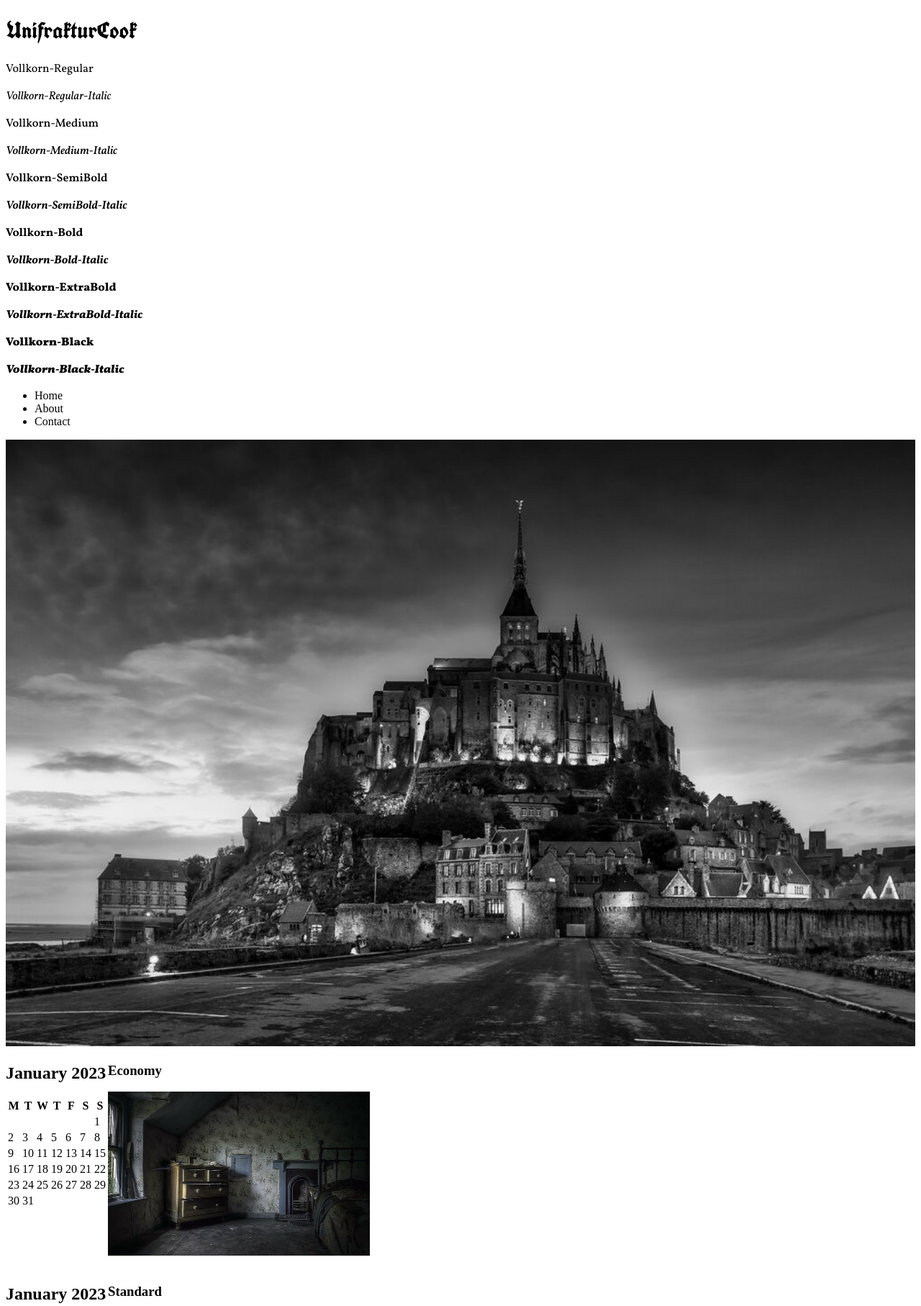
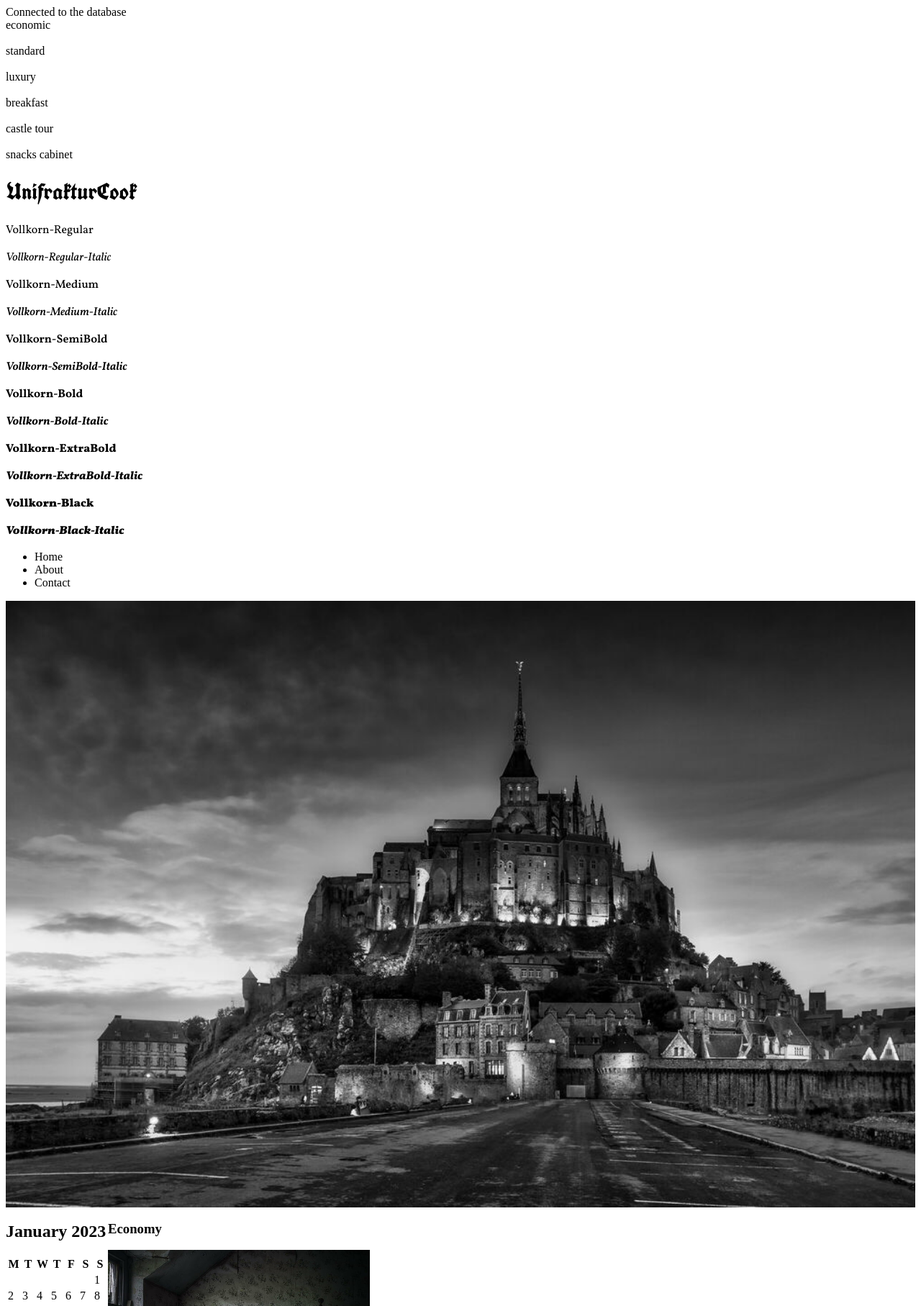
Before and after one commit to Emma-Jonna/Island-Hotel, a PHP site: page / in a window 1280 px wide. Shown: the top 1815 px of the page at 72% size. Run offline with PHP 8.4, Linux system fonts and the light colour scheme; data comes from the database, SQL or seed files in the repository; both versions use the stored data as it was after the commit.

Commit message:
connected to the database

```diff
--- a/CSS/fonts.css
+++ b/CSS/fonts.css
@@ -1,41 +1,37 @@
 @font-face {
   font-family: 'UnifrakturCook';
   src: local('UnifrakturCook'),
-    url('/Fonts/UnifrakturCook/UnifrakturCook-Bold.woff2') format('woff2'),
-    url('/Fonts/UnifrakturCook/UnifrakturCook-Bold.woff') format('wuff');
+    url('./Fonts/UnifrakturCook/UnifrakturCook-Bold.woff2') format('woff2'),
+    url('./Fonts/UnifrakturCook/UnifrakturCook-Bold.woff') format('wuff');
   font-weight: 700;
 }
 
 @font-face {
   font-family: 'Vollkorn-Regular';
-  src: local('Vollkorn-Regular'),
-    url('/Fonts/Vollkorn/Vollkorn-Regular.woff2') format('woff2'),
-    url('/Fonts/Vollkorn/Vollkorn-Regular.woff') format('wuff');
+  src: url('../Fonts/Vollkorn/Vollkorn-Regular.woff2') format('woff2'),
+    url('../Fonts/Vollkorn/Vollkorn-Regular.woff') format('wuff');
   font-weight: 400;
 }
 
 @font-face {
   font-family: 'Vollkorn-Regular-Italic';
-  src: local('Vollkorn-Regular-Italic'),
-    url('/Fonts/Vollkorn/Vollkorn-Italic.woff2') format('woff2'),
-    url('/Fonts/Vollkorn/Vollkorn-Italic.woff') format('wuff');
+  src: url('../Fonts/Vollkorn/Vollkorn-Italic.woff2') format('woff2'),
+    url('../Fonts/Vollkorn/Vollkorn-Italic.woff') format('wuff');
   font-weight: 400;
   font-style: italic;
 }
 
 @font-face {
   font-family: 'Vollkorn-Medium';
-  src: local('Vollkorn-Medium'),
-    url('/Fonts/Vollkorn/Vollkorn-Medium.woff2') format('woff2'),
-    url('/Fonts/Vollkorn/Vollkorn-Medium.woff') format('wuff');
+  src: url('./Fonts/Vollkorn/Vollkorn-Medium.woff2') format('woff2'),
+    url('./Fonts/Vollkorn/Vollkorn-Medium.woff') format('wuff');
   font-weight: 500;
 }
 
 @font-face {
   font-family: 'Vollkorn-Medium-Italic';
-  src: local('Vollkorn-Medium-Italic'),
-    url('/Fonts/Vollkorn/Vollkorn-MediumItalic.woff2') format('woff2'),
-    url('/Fonts/Vollkorn/Vollkorn-MediumItalic.woff') format('wuff');
+  src: url('../Fonts/Vollkorn/Vollkorn-MediumItalic.woff2') format('woff2'),
+    url('../Fonts/Vollkorn/Vollkorn-MediumItalic.woff') format('wuff');
   font-weight: 500;
   font-style: italic;
 }
@@ -43,16 +39,16 @@
 @font-face {
   font-family: 'Vollkorn-SemiBold';
   src: local('Vollkorn-SemiBold'),
-    url('/Fonts/Vollkorn/Vollkorn-SemiBold.woff2') format('woff2'),
-    url('/Fonts/Vollkorn/Vollkorn-SemiBold.woff') format('wuff');
+    url('./Fonts/Vollkorn/Vollkorn-SemiBold.woff2') format('woff2'),
+    url('./Fonts/Vollkorn/Vollkorn-SemiBold.woff') format('wuff');
   font-weight: 600;
 }
 
 @font-face {
   font-family: 'Vollkorn-SemiBold-Italic';
   src: local('Vollkorn-SemiBold-Italic'),
-    url('/Fonts/Vollkorn/Vollkorn-SemiBoldItalic.woff2') format('woff2'),
-    url('/Fonts/Vollkorn/Vollkorn-SemiBoldItalic.woff') format('wuff');
+    url('./Fonts/Vollkorn/Vollkorn-SemiBoldItalic.woff2') format('woff2'),
+    url('./Fonts/Vollkorn/Vollkorn-SemiBoldItalic.woff') format('wuff');
   font-weight: 600;
   font-style: italic;
 }
@@ -60,16 +56,16 @@
 @font-face {
   font-family: 'Vollkorn-Bold';
   src: local('Vollkorn-Bold'),
-    url('/Fonts/Vollkorn/Vollkorn-Bold.woff2') format('woff2'),
-    url('/Fonts/Vollkorn/Vollkorn-Bold.woff') format('wuff');
+    url('./Fonts/Vollkorn/Vollkorn-Bold.woff2') format('woff2'),
+    url('./Fonts/Vollkorn/Vollkorn-Bold.woff') format('wuff');
   font-weight: 700;
 }
 
 @font-face {
   font-family: 'Vollkorn-Bold-Italic';
   src: local('Vollkorn-Bold-Italic'),
-    url('/Fonts/Vollkorn/Vollkorn-BoldItalic.woff2') format('woff2'),
-    url('/Fonts/Vollkorn/Vollkorn-BoldItalic.woff') format('wuff');
+    url('./Fonts/Vollkorn/Vollkorn-BoldItalic.woff2') format('woff2'),
+    url('./Fonts/Vollkorn/Vollkorn-BoldItalic.woff') format('wuff');
   font-weight: 700;
   font-style: italic;
 }
@@ -77,16 +73,16 @@
 @font-face {
   font-family: 'Vollkorn-ExtraBold';
   src: local('Vollkorn-ExtraBold'),
-    url('/Fonts/Vollkorn/Vollkorn-ExtraBold.woff2') format('woff2'),
-    url('/Fonts/Vollkorn/Vollkorn-ExtraBold.woff') format('wuff');
+    url('./Fonts/Vollkorn/Vollkorn-ExtraBold.woff2') format('woff2'),
+    url('./Fonts/Vollkorn/Vollkorn-ExtraBold.woff') format('wuff');
   font-weight: 800;
 }
 
 @font-face {
   font-family: 'Vollkorn-ExtraBold-Italic';
   src: local('Vollkorn-ExtraBold-Italic'),
-    url('/Fonts/Vollkorn/Vollkorn-ExtraBoldItalic.woff2') format('woff2'),
-    url('/Fonts/Vollkorn/Vollkorn-ExtraBoldItalic.woff') format('wuff');
+    url('./Fonts/Vollkorn/Vollkorn-ExtraBoldItalic.woff2') format('woff2'),
+    url('./Fonts/Vollkorn/Vollkorn-ExtraBoldItalic.woff') format('wuff');
   font-weight: 800;
   font-style: italic;
 }
@@ -94,16 +90,16 @@
 @font-face {
   font-family: 'Vollkorn-Black';
   src: local('Vollkorn-Black'),
-    url('/Fonts/Vollkorn/Vollkorn-Black.woff2') format('woff2'),
-    url('/Fonts/Vollkorn/Vollkorn-Black.woff') format('wuff');
+    url('./Fonts/Vollkorn/Vollkorn-Black.woff2') format('woff2'),
+    url('./Fonts/Vollkorn/Vollkorn-Black.woff') format('wuff');
   font-weight: 900;
 }
 
 @font-face {
   font-family: 'Vollkorn-Black-Italic';
   src: local('Vollkorn-Black-Italic'),
-    url('/Fonts/Vollkorn/Vollkorn-BlackItalic.woff2') format('woff2'),
-    url('/Fonts/Vollkorn/Vollkorn-BlackItalic.woff') format('wuff');
+    url('./Fonts/Vollkorn/Vollkorn-BlackItalic.woff2') format('woff2'),
+    url('./Fonts/Vollkorn/Vollkorn-BlackItalic.woff') format('wuff');
   font-weight: 900;
   font-style: italic;
 }
--- a/hotelFunctions.php
+++ b/hotelFunctions.php
@@ -21,12 +21,32 @@ function connect(string $dbName): object
         $db = new PDO($db);
         $db->setAttribute(PDO::ATTR_ERRMODE, PDO::ERRMODE_EXCEPTION);
         $db->setAttribute(PDO::ATTR_DEFAULT_FETCH_MODE, PDO::FETCH_ASSOC);
+        echo "Connected to the database";
     } catch (PDOException $e) {
         echo "Failed to connect to the database";
         throw $e;
     }
     return $db;
 }
+
+$dbName = 'database.db';
+
+$db = connect($dbName);
+
+$statement = $db->prepare('SELECT * FROM pricelist');
+
+$statement->execute();
+
+$pricelist = $statement->fetchAll(PDO::FETCH_ASSOC);
+
+foreach ($pricelist as $name) {
+    echo "<br>" . $name['name'] . "<br>";
+}
+
+
+// print_r($connect);
+
+// echo $connect;
 
 function guidv4(string $data = null): string
 {
--- a/index.php
+++ b/index.php
@@ -1,3 +1,8 @@
+<?php
+require("./hotelFunctions.php");
+
+?>
+
 <!DOCTYPE html>
 <html lang="en">
 
@@ -5,10 +10,10 @@
     <meta charset="UTF-8">
     <meta http-equiv="X-UA-Compatible" content="IE=edge">
     <meta name="viewport" content="width=device-width, initial-scale=1.0">
-    <link rel="stylesheet" href="/CSS/global.css">
-    <link rel="stylesheet" href="/CSS/main.css">
-    <link rel="stylesheet" href="/CSS/typography.css">
-    <link rel="stylesheet" href="/CSS/fonts.css">
+    <link rel="stylesheet" href="./CSS/global.css">
+    <link rel="stylesheet" href="./CSS/main.css">
+    <link rel="stylesheet" href="./CSS/typography.css">
+    <link rel="stylesheet" href="./CSS/fonts.css">
     <title>Hotel</title>
 </head>
 
@@ -45,7 +50,7 @@
 
     <main>
         <div class="hero">
-            <img src="/Images/le-mont-saint-michel-by-night.jpg" alt="">
+            <img src="./Images/le-mont-saint-michel-by-night.jpg" alt="">
         </div>
         <div class="rooms">
             <div class="economy">
@@ -119,7 +124,7 @@
                 </div>
                 <div class="room">
                     <h3>Economy</h3>
-                    <img src="/Images/economic.jpg" alt="">
+                    <img src="./Images/economic.jpg" alt="">
                     <div class="description">
                         <p></p>
                     </div>
@@ -197,7 +202,7 @@
                 </div>
                 <div class="room">
                     <h3>Standard</h3>
-                    <img src="/Images/standard.jpg" alt="">
+                    <img src="./Images/standard.jpg" alt="">
                     <div class="description">
                         <p></p>
                     </div>
@@ -275,7 +280,7 @@
                 </div>
                 <div class="room">
                     <h3>Luxury</h3>
-                    <img src="/Images/view.jpeg" alt="">
+                    <img src="./Images/view.jpeg" alt="">
                     <div class="description">
                         <p></p>
                     </div>
```
Also changed, not shown: database.db, 1 other file.
